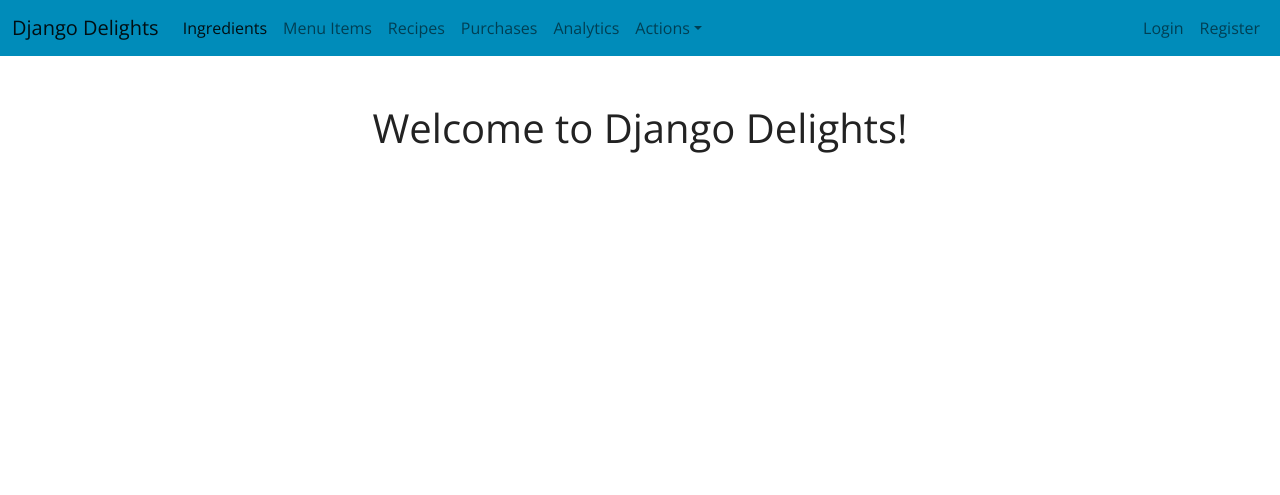
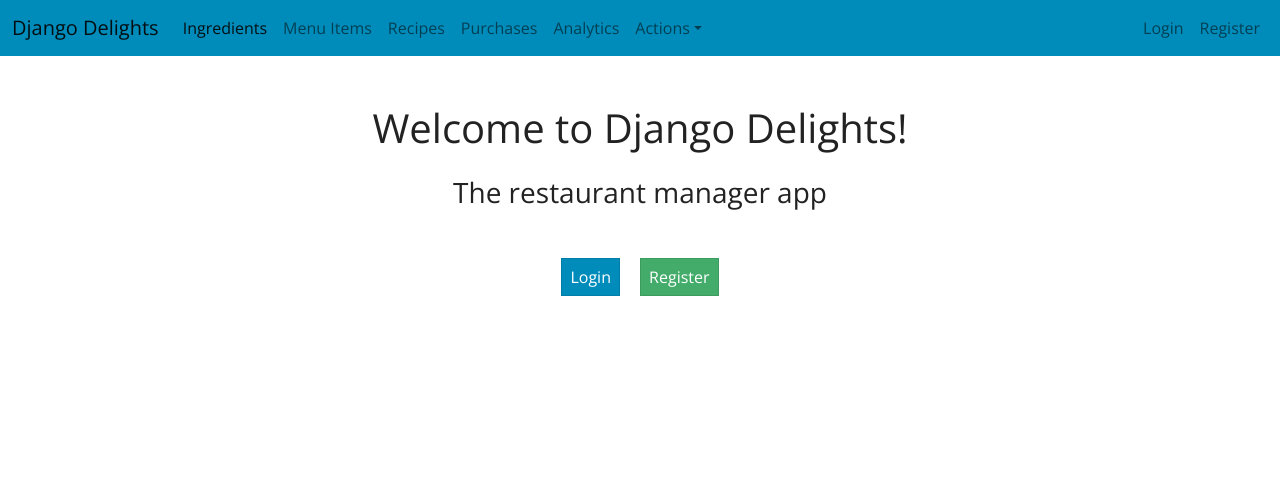
Before and after one commit to juliaberning/django-delights, a Django app: template restaurant/templates/restaurant/home.html in a window 1280 px wide. Shown: the top 495 px of the page. Run offline with Django 5.2, Linux system fonts and the light colour scheme; the template is opened without the code that fills it, so the values that code supplies are empty; some libraries are stand-ins or nearby versions.

Commit message:
fix: improve home page

```diff
--- a/restaurant/templates/restaurant/home.html
+++ b/restaurant/templates/restaurant/home.html
@@ -1,23 +1,23 @@
 {% extends 'base.html' %}
+{% load static %}
 
 {% block title %}Home{% endblock %}
 
 {% block content %}
 <div class="container mt-4">
     <h1 class="mb-4 text-center">Welcome to Django Delights!</h1>
+    <h3 class="mb-4 text-center">
+        The restaurant manager app
+    </h3>
 
-    <div class="row row-cols-1 row-cols-md-2 row-cols-lg-4 g-4">
-        {% for card in cards %}
-            <div class="col d-flex align-items-stretch">
-                <div class="card border-primary text-center h-100" style="width: 20rem">
-                    <div class="card-header bg-primary text-white">{{ card.title }}</div>
-                    <div class="card-body d-flex flex-column justify-content-between">
-                        <p class="card-text">{{ card.description }}</p>
-                        <a href="{% url card.url_name %}" class="btn btn-primary w-100 mt-3">{{ card.btn_text }}</a>
-                    </div>
-                </div>
-            </div>
-        {% endfor %}
+    <div class="text-center">
+    {% if user.is_authenticated %}
+    <p class="mt-4">Hello, {{ user.username }}!</p>
+    <a href="{% url 'logout' %}" class="btn btn-danger mt-4">Logout</a>
+    {% else %}
+    <a href="{% url 'login' %}" class="btn btn-primary mt-4">Login</a>
+    <a href="{% url 'register' %}" class="btn btn-success mt-4 ms-3">Register</a>
+    {% endif %}
     </div>
 </div>
 {% endblock %}
```
